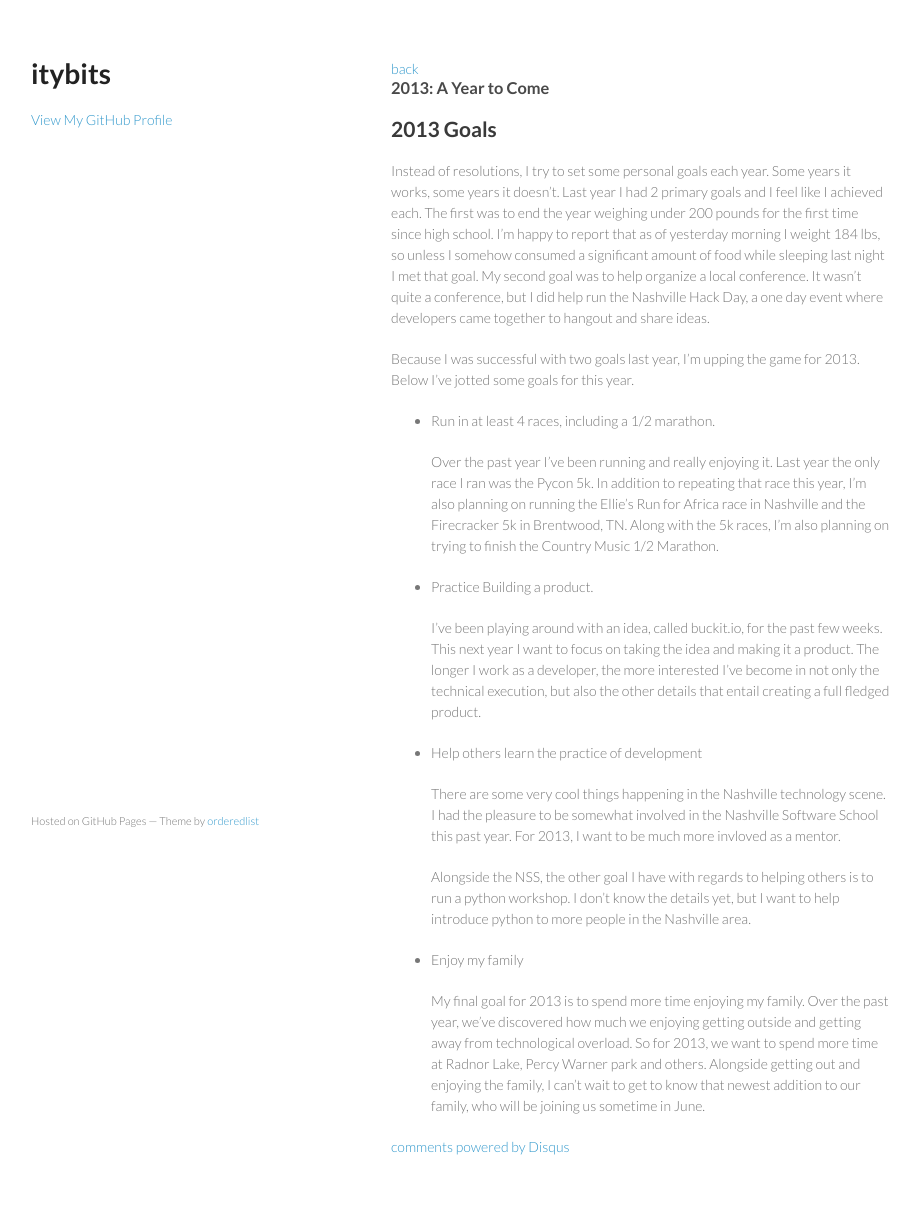
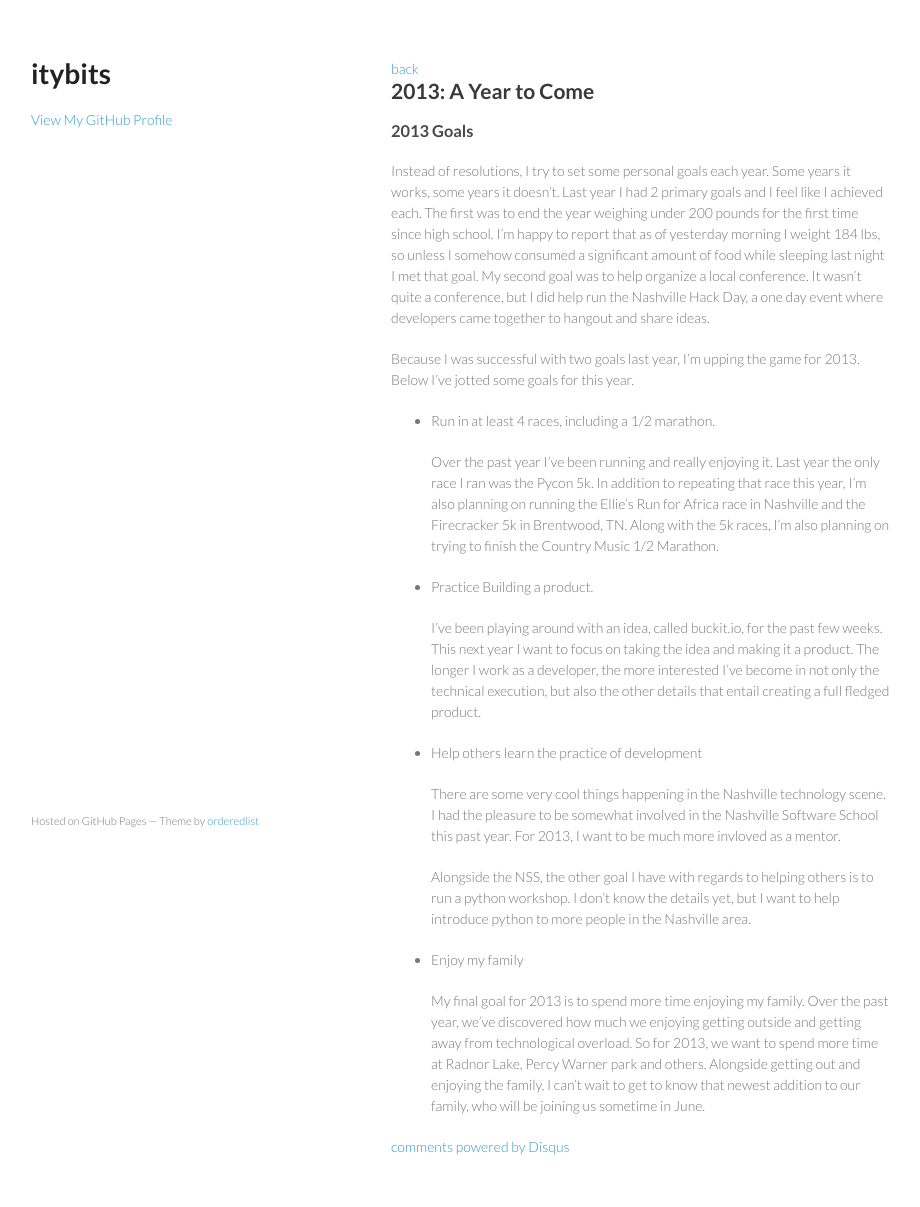
Before and after one commit to binarydud/binarydud.github.io, a Jekyll site: the page built from _posts/2012-12-31-2013-a-year-to-come.md, in a window 1280 px wide. Shown: the whole page, without its empty margins (179-1099 px from the left). Built offline with Jekyll 4.4.1, drawn with Linux system fonts in a browser that asks for light colours; comment, search, counter and statistics services are not loaded.

Commit message:
tweaking layouts

```diff
--- a/_layouts/post.html
+++ b/_layouts/post.html
@@ -2,8 +2,8 @@
 layout: base
 ---
 <a href="javascript:window.history.back()">back</a>
-<h3>
-    <a name="{{page.slug}}" class="anchor" href="{{post.url}}"><span class="octicon octicon-link"></span></a>{{page.title}}</h3>
+<h2>
+    <a name="{{page.slug}}" class="anchor" href="{{post.url}}"><span class="octicon octicon-link"></span></a>{{page.title}}</h2>
 {{content}}
 
 {% if page.comments %}
--- a/_posts/2012-12-31-2013-a-year-to-come.md
+++ b/_posts/2012-12-31-2013-a-year-to-come.md
@@ -6,8 +6,8 @@ comments: true
 published: true
 ---
 
-2013 Goals
-----------
+### 2013 Goals
+
 
 Instead of resolutions, I try to set some personal goals each year. Some years it works,
 some years it doesn't. Last year I had 2 primary goals and I feel like I achieved each.
```
